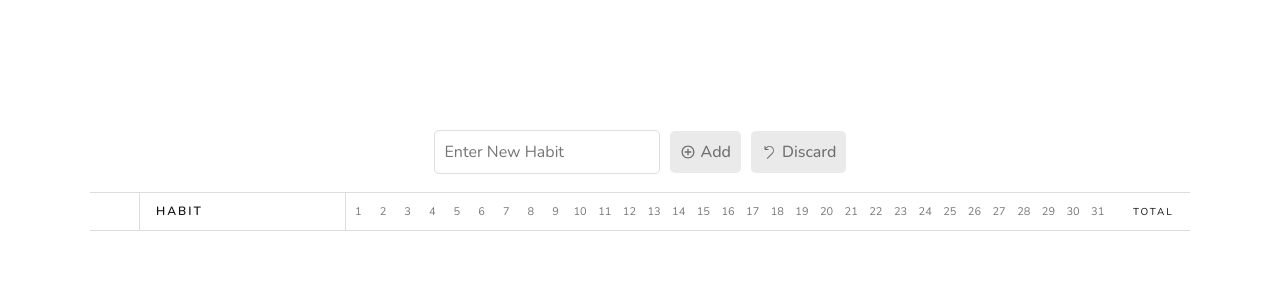
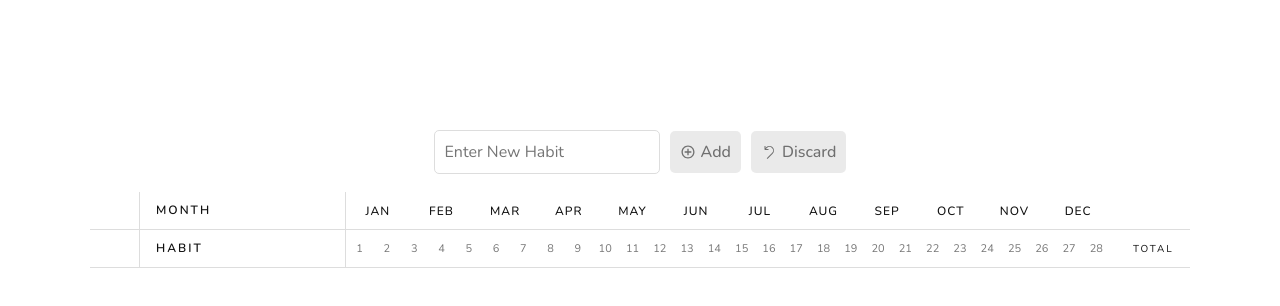
Before and after one commit to nsaini-05/habit-tracker, a React (Vite) app: page / in a window 1280 px wide. Shown: the top 306 px of the page. Built offline with nearby package versions, Linux system fonts and the light colour scheme.

Commit message:
Months Addition

```diff
--- a/src/App.jsx
+++ b/src/App.jsx
@@ -8,7 +8,7 @@ function App() {
     <Provider store={store}>
       <div className="centered-container">
         <InputForm />
-        <div className="bordered-container">
+        <div>
           <Header />
           <Habits />
         </div>
--- a/src/components/HabitRow/HabitRow.module.css
+++ b/src/components/HabitRow/HabitRow.module.css
@@ -8,7 +8,7 @@
   justify-content: center;
 }
 
-.checkbox:hover {
+.datesContainer .checkbox:hover {
   border: 1px solid var(--text-color);
 }
 
--- a/src/components/Header/Header.jsx
+++ b/src/components/Header/Header.jsx
@@ -1,14 +1,58 @@
 // eslint-disable-next-line no-unused-vars
 import styles from "./Header.module.css";
+import { useCallback } from "react";
 function Header() {
-  const datesArray = Array.from({ length: 31 }, (_, i) => i + 1);
+  const getMonthsArray = useCallback(() => {
+    const year = new Date().getFullYear();
+    const isLeapYear = (year) =>
+      (year % 4 === 0 && year % 100 !== 0) || year % 400 === 0;
+
+    const months = [
+      { monthName: "Jan", numberOfDays: 31 },
+      { monthName: "Feb", numberOfDays: isLeapYear(year) ? 29 : 28 },
+      { monthName: "Mar", numberOfDays: 31 },
+      { monthName: "Apr", numberOfDays: 30 },
+      { monthName: "May", numberOfDays: 31 },
+      { monthName: "Jun", numberOfDays: 30 },
+      { monthName: "Jul", numberOfDays: 31 },
+      { monthName: "Aug", numberOfDays: 31 },
+      { monthName: "Sep", numberOfDays: 30 },
+      { monthName: "Oct", numberOfDays: 31 },
+      { monthName: "Nov", numberOfDays: 30 },
+      { monthName: "Dec", numberOfDays: 31 },
+    ];
+
+    return months;
+  }, []);
+
+  const months = getMonthsArray();
+  const selectedMonth = months[1];
+  const datesArray = Array.from(
+    { length: selectedMonth.numberOfDays },
+    (_, i) => i + 1
+  );
 
   return (
     <div>
       <div className="row">
         <div className="actions"></div>
+        <div className="title">Month</div>
+        <div className="monthsContainer">
+          {months.map((month) => (
+            <div key={month} className="monthsTitle">
+              {month.monthName}
+            </div>
+          ))}
+        </div>
+        <div className="total"></div>
+      </div>
+      <div className="row ">
+        <div className="actions"></div>
         <div className="title">Habit</div>
-        <div className="datesContainer">
+        <div
+          className="datesContainer"
+          style={{ gridTemplateColumns: `repeat(${datesArray.length}, 1fr)` }}
+        >
           {datesArray.map((date) => (
             <div key={date} className="box">
               {date}
--- a/src/components/Header/Header.module.css
+++ b/src/components/Header/Header.module.css
@@ -47,5 +47,19 @@
   text-transform: uppercase;
   letter-spacing: 2px;
   font-size: 1.2rem;
-  font-weight: 600;
+  font-weight: 500;
 }
+
+:global(.monthsContainer) {
+  display: grid;
+  align-items: center;
+  justify-items: center;
+  grid-template-columns: repeat(12, 1fr);
+}
+
+:global(.monthsTitle) {
+  font-size: 1.2rem;
+  text-transform: uppercase;
+  font-weight: 500;
+  letter-spacing: 1px;
+}
--- /dev/null
+++ b/src/features/ui/UISlice.js
@@ -0,0 +1,3 @@
+import { createSlice } from "@reduxjs/toolkit";
+
+export const initialState = {};
```
